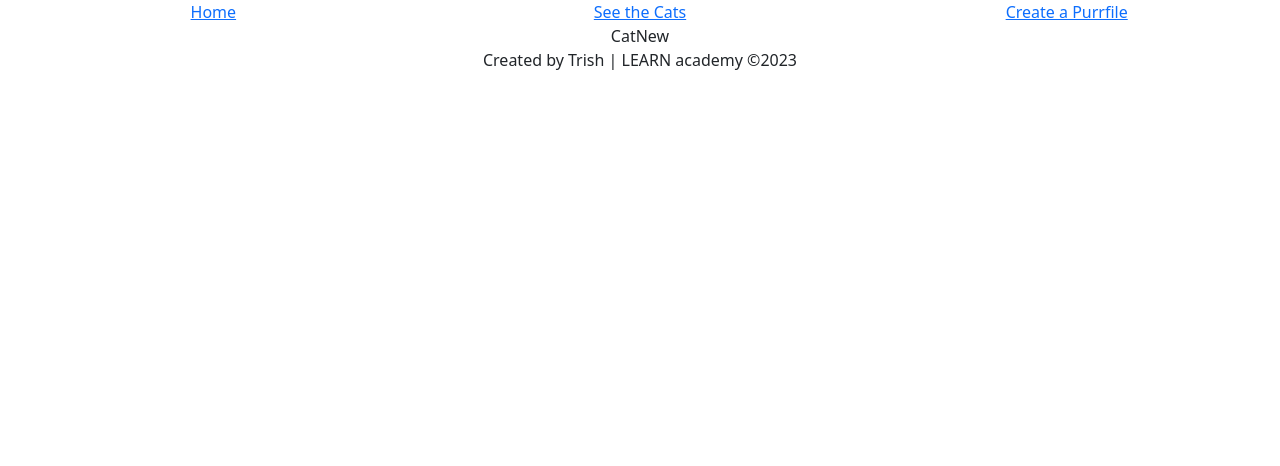
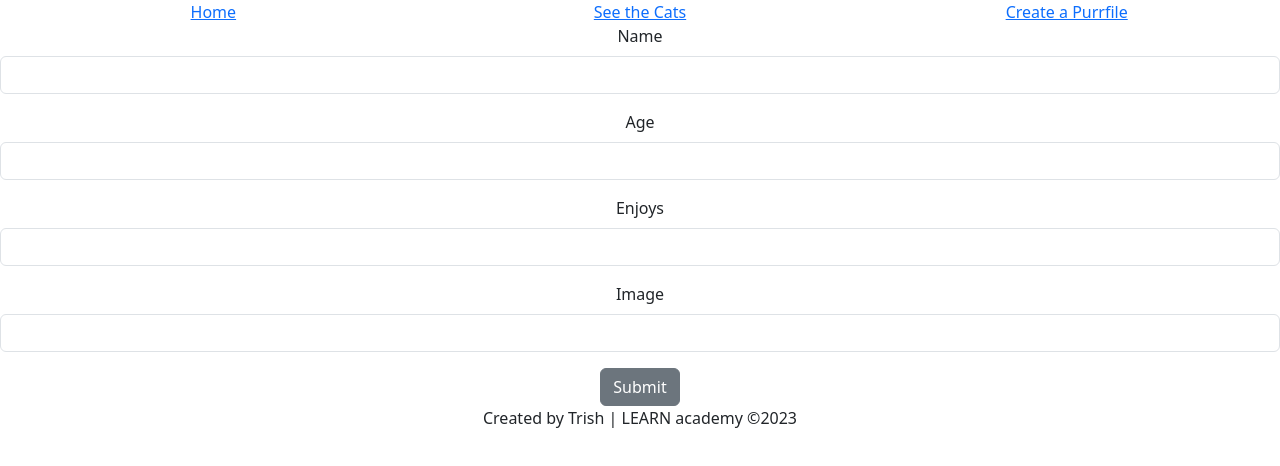
Before and after one commit to learn-academy-2023-hotel/cat-tinder-frontend-trish-and-kevin-the-cat, a React (Create React App) app: page /catnew in a window 1280 px wide. Shown: the top 466 px of the page. Built offline with nearby package versions, Linux system fonts and the light colour scheme.

Commit message:
adds create fxnality and testing examples

```diff
--- a/src/App.js
+++ b/src/App.js
@@ -15,6 +15,10 @@
 const App = () => {
   const [cats, setCats] = useState(mockCats)
 
+  const createCat = (createdCat) => {
+    console.log("created cat:", createdCat)
+  }
+
   return (
     <>
       <Header />
@@ -22,7 +26,7 @@
         <Route path="/" element={<Home />} />
         <Route path="/catedit" element={<CatEdit />} />
         <Route path="/catindex" element={<CatIndex cats={cats} />} />
-        <Route path="/catnew" element={<CatNew />} />
+        <Route path="/catnew" element={<CatNew createCat={createCat} />} />
         <Route path="/catshow/:id" element={<CatShow cats={cats} />} />
         <Route path="*" element={<NotFound />} />
       </Routes>
--- a/src/pages/CatNew.js
+++ b/src/pages/CatNew.js
@@ -1,7 +1,74 @@
-import React from "react"
+import React, { useState } from "react"
+import { useNavigate } from "react-router-dom"
+import { Button, Form, FormGroup, Input, Label } from "reactstrap"
 
-const CatNew = () => {
-  return <div>CatNew</div>
+const CatNew = ({ createCat }) => {
+  const navigate = useNavigate()
+
+  const [newCat, setNewCat] = useState({
+    name: "",
+    age: "",
+    enjoys: "",
+    image: "",
+  })
+
+  const handleChange = (e) => {
+    // spread operator makes a copy of our state object(newCat)
+    // e.target.name will tell us which key we're updating
+    // e.target.value will tell us the value we're inputting and setting to that key
+    setNewCat({ ...newCat, [e.target.name]: e.target.value })
+  }
+
+  const handleSubmit = () => {
+    createCat(newCat)
+    navigate("/catindex")
+  }
+
+  return (
+    <Form>
+      <FormGroup>
+        <Label for="name">Name</Label>
+        <Input
+          id="name"
+          name="name"
+          type="text"
+          onChange={handleChange}
+          value={newCat.name}
+        />
+      </FormGroup>
+      <FormGroup>
+        <Label for="age">Age</Label>
+        <Input
+          id="age"
+          name="age"
+          type="text"
+          onChange={handleChange}
+          value={newCat.age}
+        />
+      </FormGroup>
+      <FormGroup>
+        <Label for="enjoys">Enjoys</Label>
+        <Input
+          id="enjoys"
+          name="enjoys"
+          type="text"
+          onChange={handleChange}
+          value={newCat.enjoys}
+        />
+      </FormGroup>
+      <FormGroup>
+        <Label for="image">Image</Label>
+        <Input
+          id="image"
+          name="image"
+          type="text"
+          onChange={handleChange}
+          value={newCat.image}
+        />
+      </FormGroup>
+      <Button onClick={handleSubmit}>Submit</Button>
+    </Form>
+  )
 }
 
 export default CatNew
```
Also changed, not shown: 1 other file (tests, documents, lock files or other folders).
